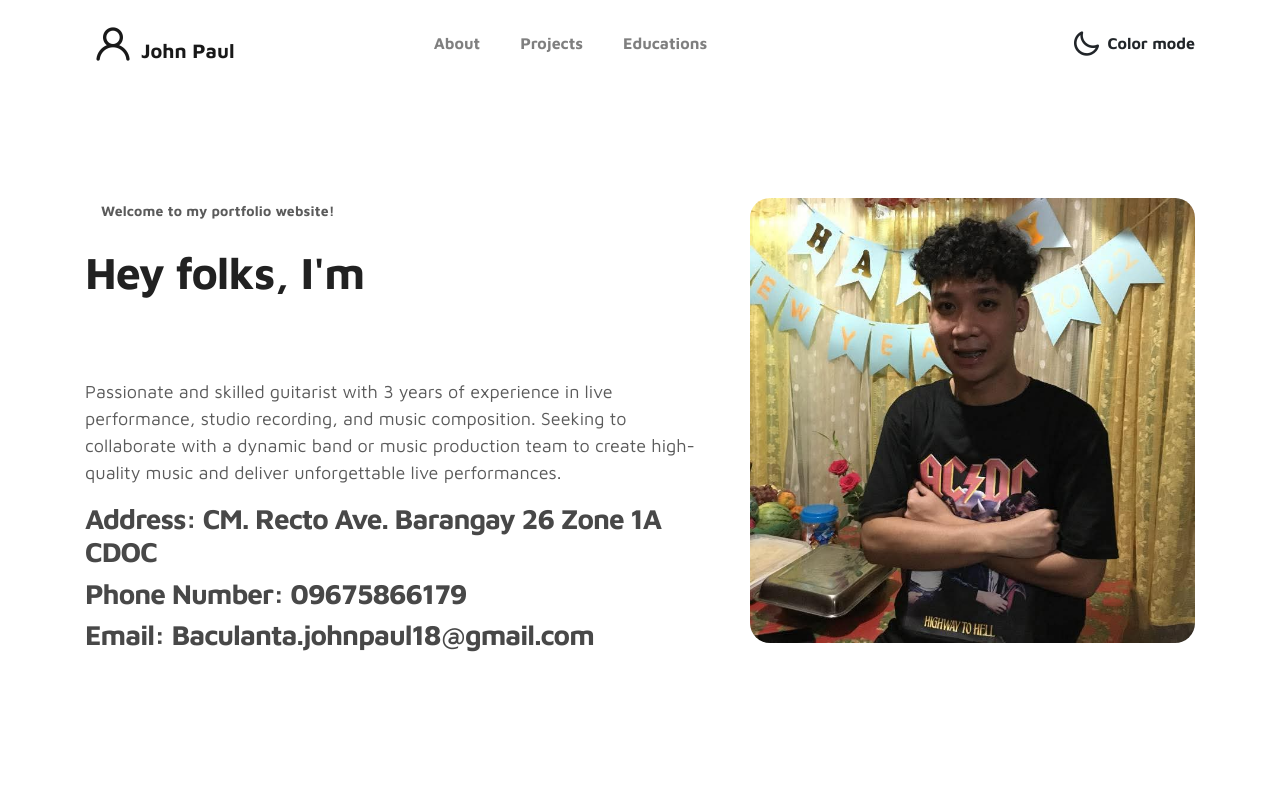
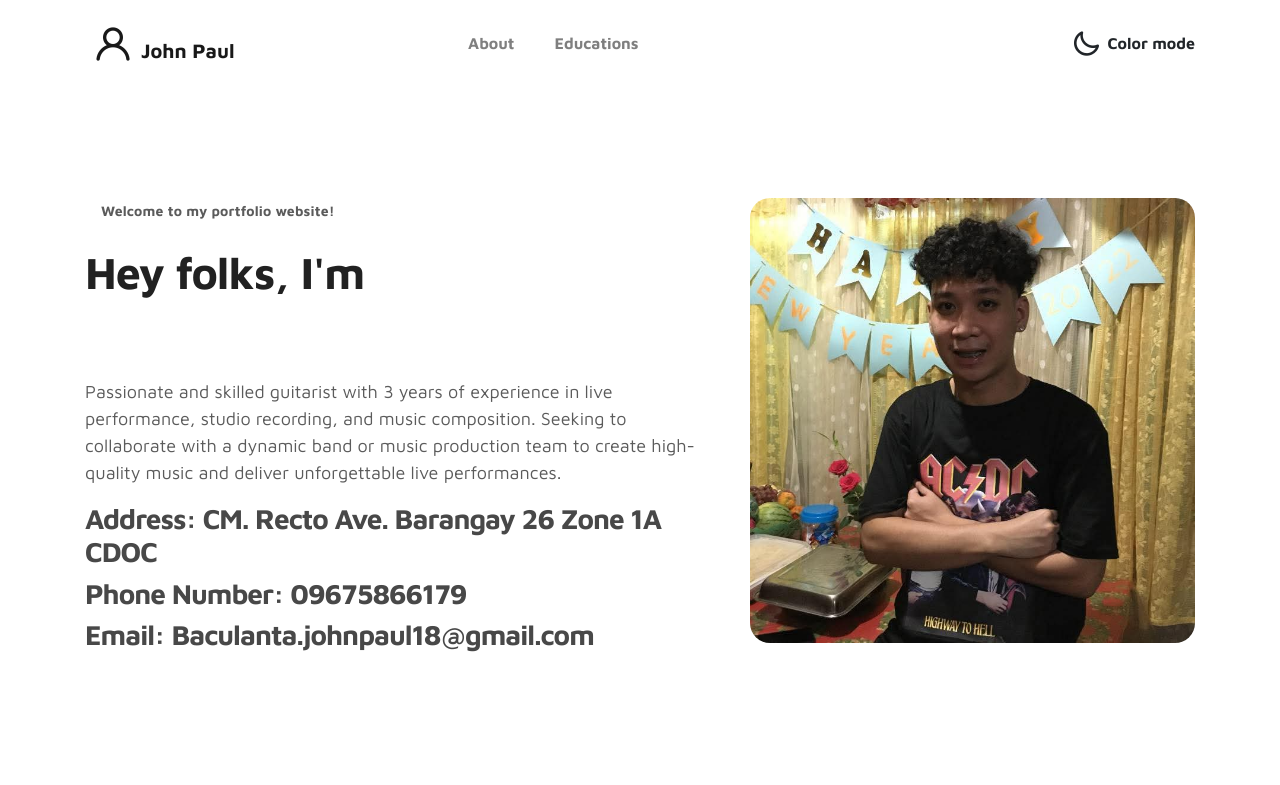
Before and after one commit to IvannEmmanuel/john-paul-baculanta-webpage, a plain HTML site: page index.html in a window 1280 px wide. Shown: the top 785 px of the page. Drawn offline with Linux system fonts and the light colour scheme; files whose address does not match are found by name.

Commit message:
MODIFIED

```diff
--- a/index.html
+++ b/index.html
@@ -46,11 +46,6 @@
             <li class="nav-item">
               <a href="#about" class="nav-link"
                 ><span data-hover="About">About</span></a
-              >
-            </li>
-            <li class="nav-item">
-              <a href="#project" class="nav-link"
-                ><span data-hover="Projects">Projects</span></a
               >
             </li>
             <li class="nav-item">
```
